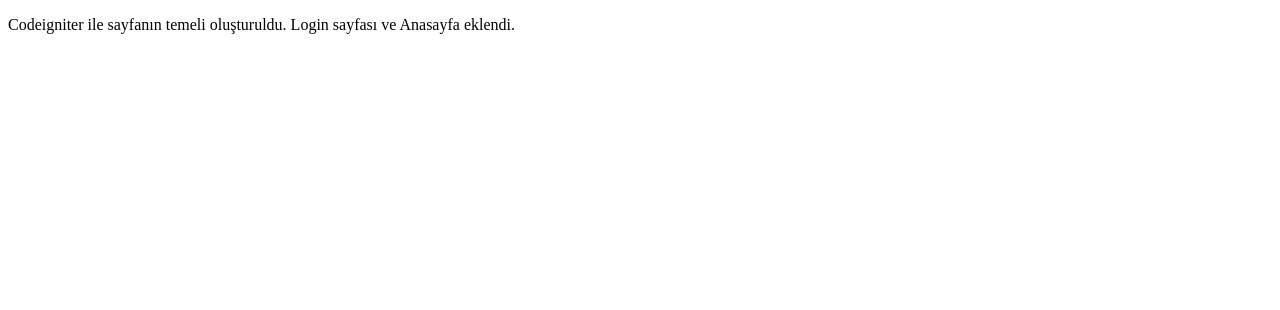
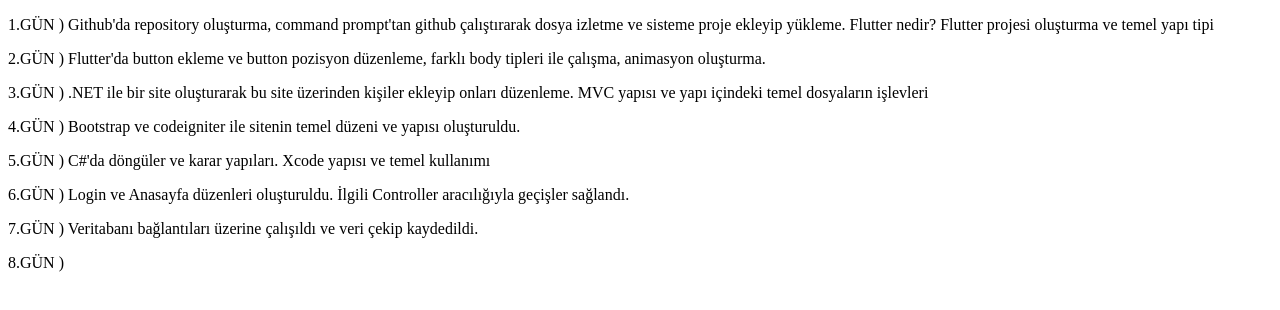
Before and after one commit to Veklor/Veklor.github.io, a plain HTML site: page index.html in a window 1280 px wide. Drawn offline with Linux system fonts and the light colour scheme.

Commit message:
29.07.2020 düzenleme2

```diff
--- a/index.html
+++ b/index.html
@@ -12,9 +12,31 @@
 
 <body>
 <p>
+    1.GÜN ) Github'da repository oluşturma, command prompt'tan github çalıştırarak dosya izletme ve sisteme proje ekleyip yükleme.
+    Flutter nedir? Flutter projesi oluşturma ve temel yapı tipi
+</p>
+<p>
+    2.GÜN ) Flutter'da button ekleme ve button pozisyon düzenleme, farklı body tipleri ile çalışma, animasyon oluşturma.
+</p>
+   <p>
+       3.GÜN ) .NET ile bir site oluşturarak bu site üzerinden kişiler ekleyip onları düzenleme. MVC yapısı ve yapı içindeki temel dosyaların işlevleri
 
-    Codeigniter ile sayfanın temeli oluşturuldu.
-    Login sayfası ve Anasayfa eklendi.
+   </p>
+   <p>
+       4.GÜN ) Bootstrap ve codeigniter ile sitenin temel düzeni ve yapısı oluşturuldu.
+   </p>
+   <p>
+       5.GÜN ) C#'da döngüler ve karar yapıları. Xcode yapısı ve temel kullanımı
+   </p>
+<p>
+    6.GÜN ) Login ve Anasayfa düzenleri oluşturuldu. İlgili Controller aracılığıyla geçişler sağlandı.
+</p>
+<p>
+    7.GÜN ) Veritabanı bağlantıları üzerine çalışıldı ve veri çekip kaydedildi.
+</p>
+<p>
+    8.GÜN )
+</p>
 
 
 </p>
```
